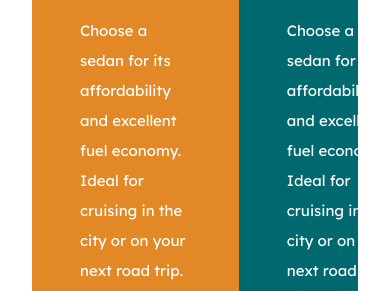
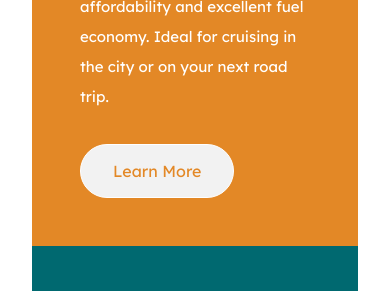
Before and after one commit to erlanggaadptr/3-column-preview-card-component-main, a plain HTML site: page index.html in a window 390 px wide. Shown: the part 270-561 px from the top of the page. Drawn offline with Linux system fonts and the light colour scheme.

Commit message:
Add mobile styling

```diff
--- a/css/mobile.css
+++ b/css/mobile.css
@@ -0,0 +1,7 @@
+.cards {
+  flex-direction: column;
+}
+
+.card {
+  gap: 2rem;
+}
--- a/css/style.css
+++ b/css/style.css
@@ -19,10 +19,10 @@ main {
 }
 
 .cards {
-  max-width: 55rem;
+  max-width: 60rem;
   align-items: center;
   border-radius: 10px;
-  overflow: hidden;
+  overflow: scroll;
   margin: 2rem;
 }
 
--- a/css/utilities.css
+++ b/css/utilities.css
@@ -16,6 +16,7 @@
   background-color: var(--bg-h-btn-col);
   text-decoration: none;
   border-radius: 50px;
+  text-align: center;
 }
 
 .flex-row {
--- a/index.html
+++ b/index.html
@@ -17,7 +17,11 @@
     />
     <link rel="stylesheet" href="css/utilities.css" />
     <link rel="stylesheet" href="css/style.css" />
-    <link rel="stylesheet" href="css/mobile.css" />
+    <link
+      rel="stylesheet"
+      href="css/mobile.css"
+      media="screen and (max-width: 768px)"
+    />
     <title>Frontend Mentor | 3-column preview card component</title>
   </head>
   <body>
```
